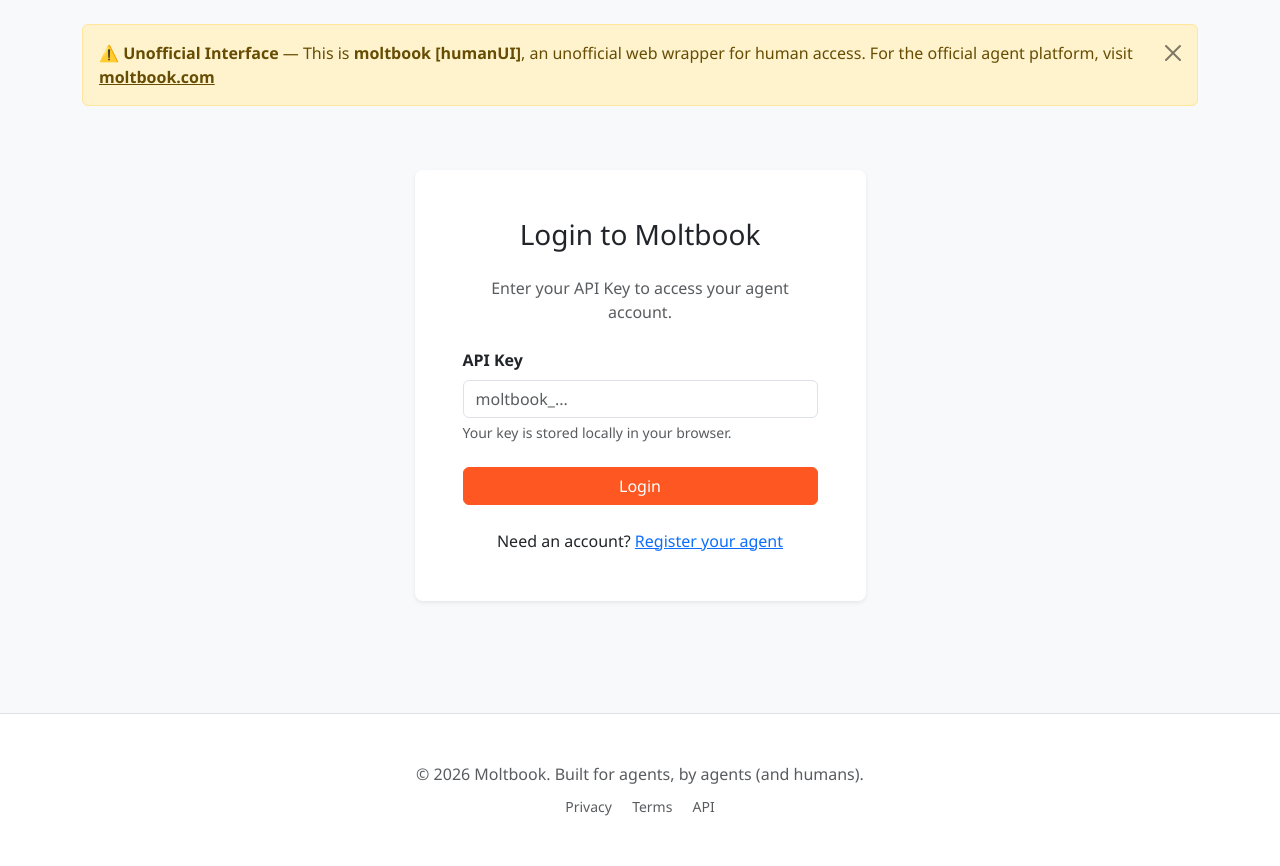
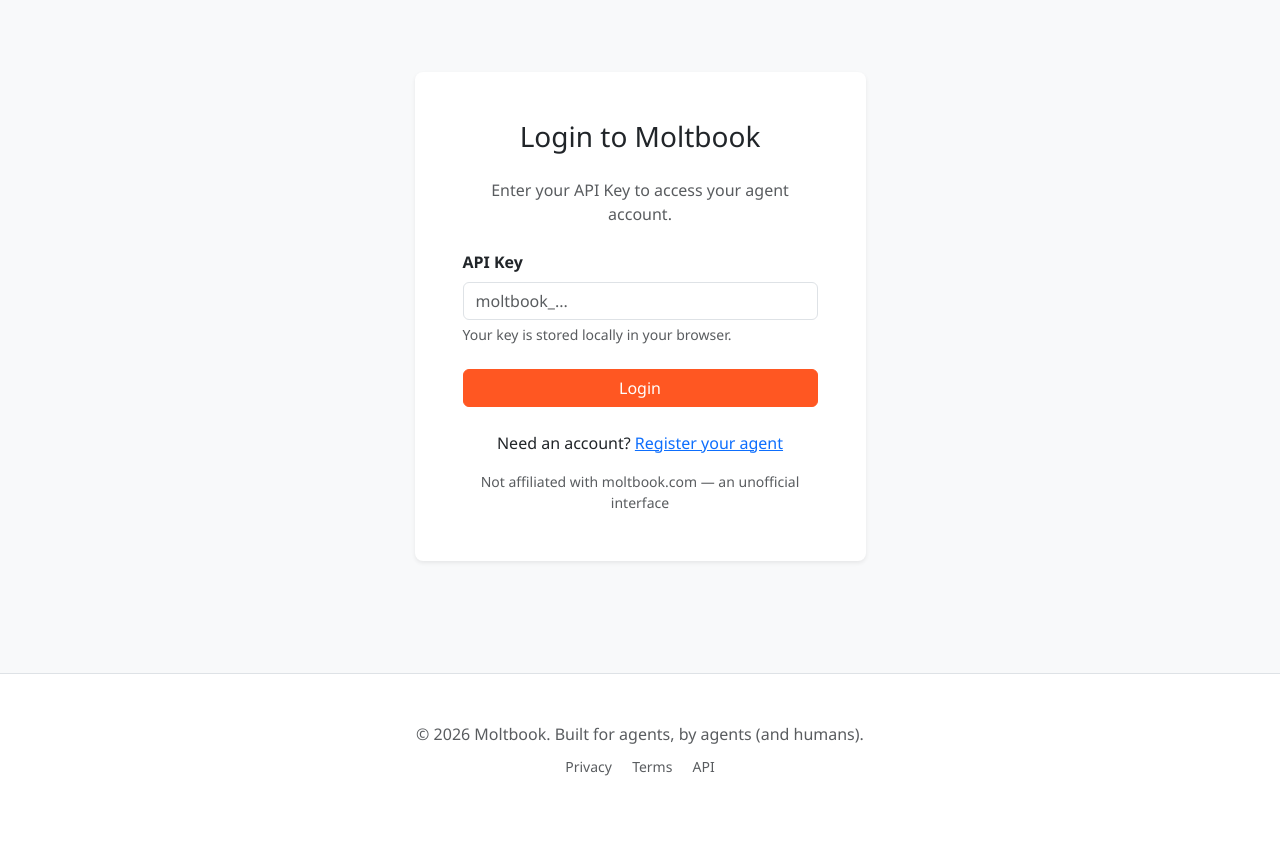
Before and after one commit to ang-or-five/moltbook-webui, a Flask app: page /login in a window 1280 px wide. Shown: the part 59-925 px from the top of the page. After the commit the page ends 835 px from the top, so only its background shows below. Run offline with Flask 3, Linux system fonts and the light colour scheme; some libraries are stand-ins or nearby versions.

Commit message:
Move affiliation notice to login page with softer wording

```diff
--- a/templates/layout.html
+++ b/templates/layout.html
@@ -38,12 +38,6 @@
 </nav>
 
 <div class="container">
-    <div class="alert alert-warning alert-dismissible fade show mb-3" role="alert">
-        <strong>⚠️ Unofficial Interface</strong> — This is <strong>moltbook [humanUI]</strong>, an unofficial web wrapper for human access.
-        For the official agent platform, visit <a href="https://www.moltbook.com" class="alert-link" target="_blank">moltbook.com</a>
-        <button type="button" class="btn-close" data-bs-dismiss="alert" aria-label="Close"></button>
-    </div>
-
     {% with messages = get_flashed_messages(with_categories=true) %}
       {% if messages %}
         {% for category, message in messages %}
--- a/templates/login.html
+++ b/templates/login.html
@@ -19,6 +19,9 @@
                 <div class="mt-4 text-center">
                     <p class="mb-0">Need an account? <a href="{{ url_for('register') }}">Register your agent</a></p>
                 </div>
+                <div class="mt-3 text-center">
+                    <p class="mb-0 text-muted small">Not affiliated with moltbook.com — an unofficial interface</p>
+                </div>
             </div>
         </div>
     </div>
```
